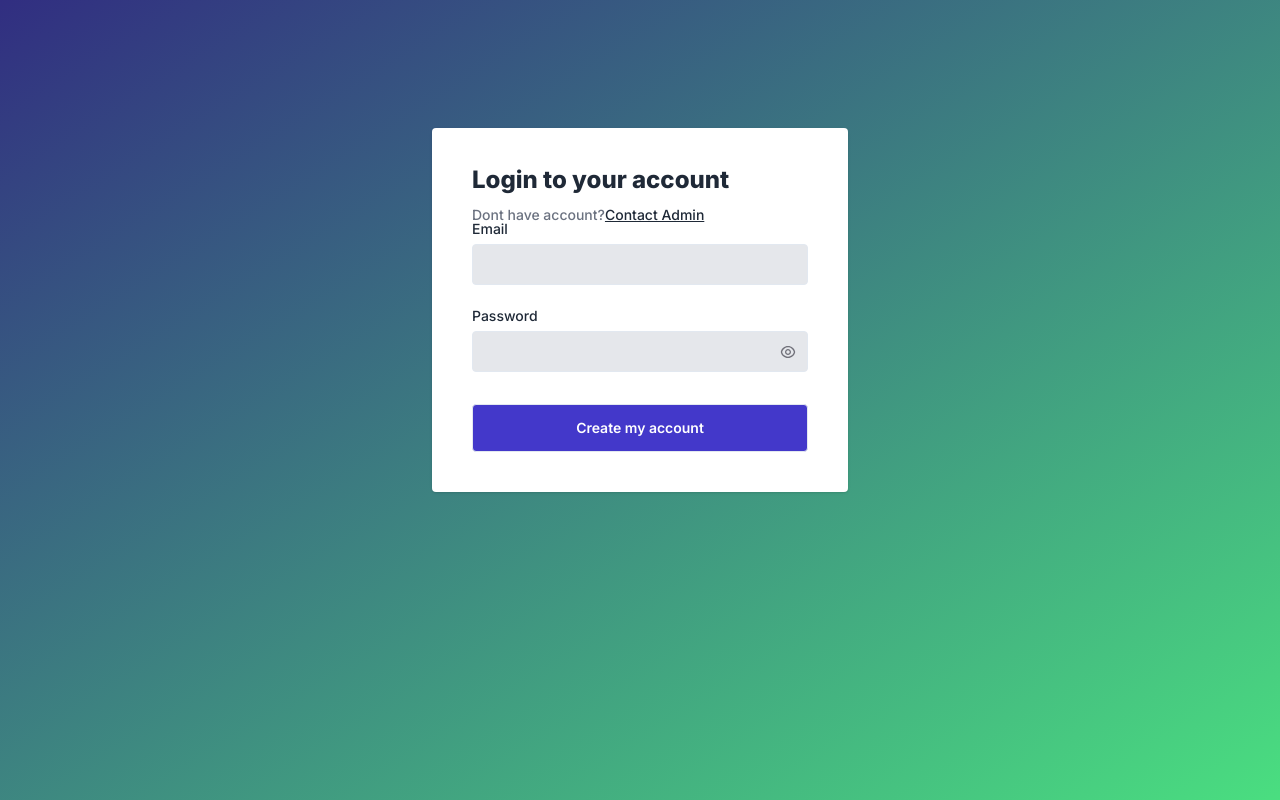
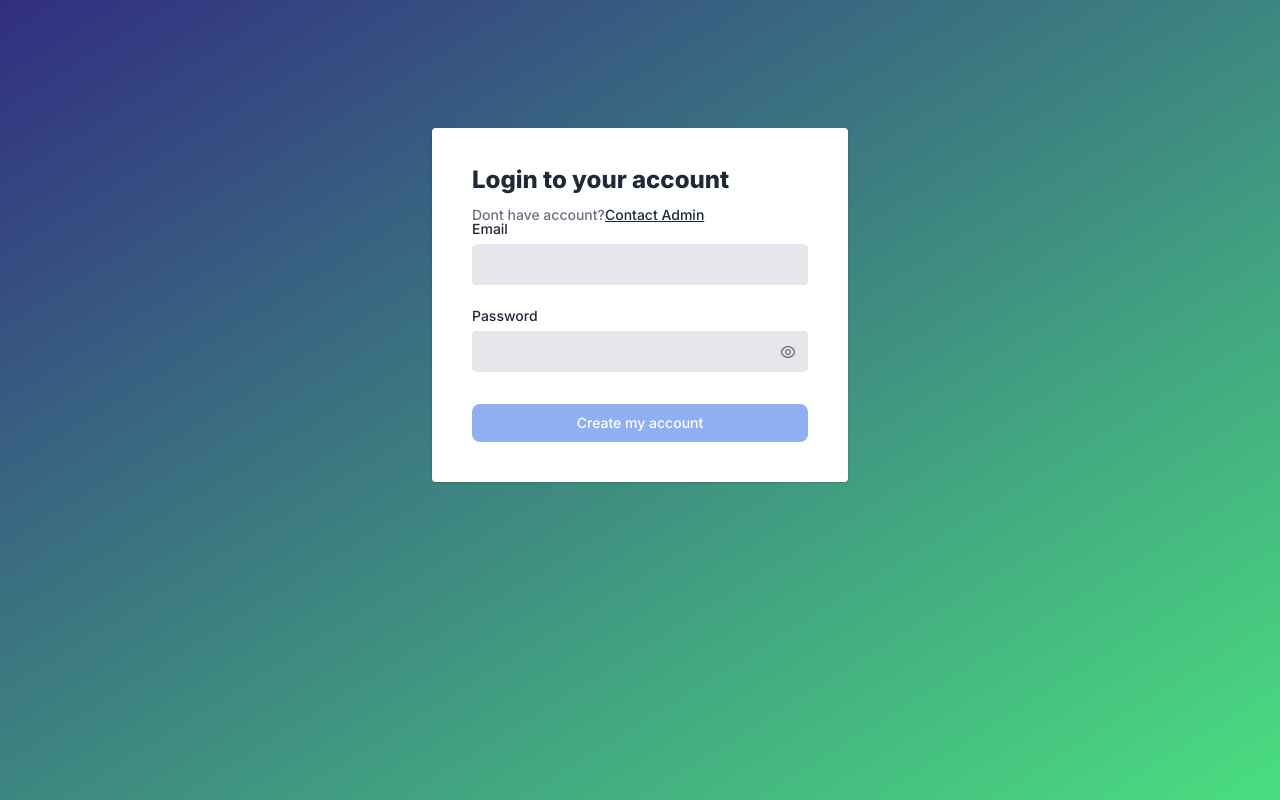
Before and after one commit to carskarkhana/inspection, a Next.js app: page /login in a window 1280 px wide. Built offline with nearby package versions, Linux system fonts and the light colour scheme; no server answers.

Commit message:
routes correcting...

```diff
--- a/components/LogIn.jsx
+++ b/components/LogIn.jsx
@@ -40,7 +40,6 @@ function Login() {
   return (
     <div className="h-screen bg-gradient-to-tl from-green-400 to-indigo-900 w-full py-16 px-4">
       <div className="flex flex-col items-center justify-center">
-
         <div className="bg-white shadow rounded lg:w-1/3  md:w-1/2 w-full p-10 mt-16">
           <p
             tabIndex={0}
@@ -107,11 +106,13 @@ function Login() {
           </div>
           <div className="mt-8">
             <button
+              className={`block w-full px-4 py-2 mt-4 text-sm font-medium leading-5 text-center text-white transition-colors duration-150 bg-blue-600 border border-transparent rounded-lg ${
+                isFormValid
+                  ? "active:bg-blue-600 hover:bg-blue-700 focus:outline-none focus:shadow-outline-purple"
+                  : "cursor-not-allowed opacity-50"
+              }`}
               onClick={handleSignIn}
-              disabled={isFormValid}
-              role="button"
-              aria-label="create my account"
-              className="focus:ring-2 focus:ring-offset-2 focus:ring-indigo-700 text-sm font-semibold leading-none text-white focus:outline-none bg-indigo-700 border rounded hover:bg-indigo-600 py-4 w-full"
+              disabled={!isFormValid}
             >
               Create my account
             </button>
```
